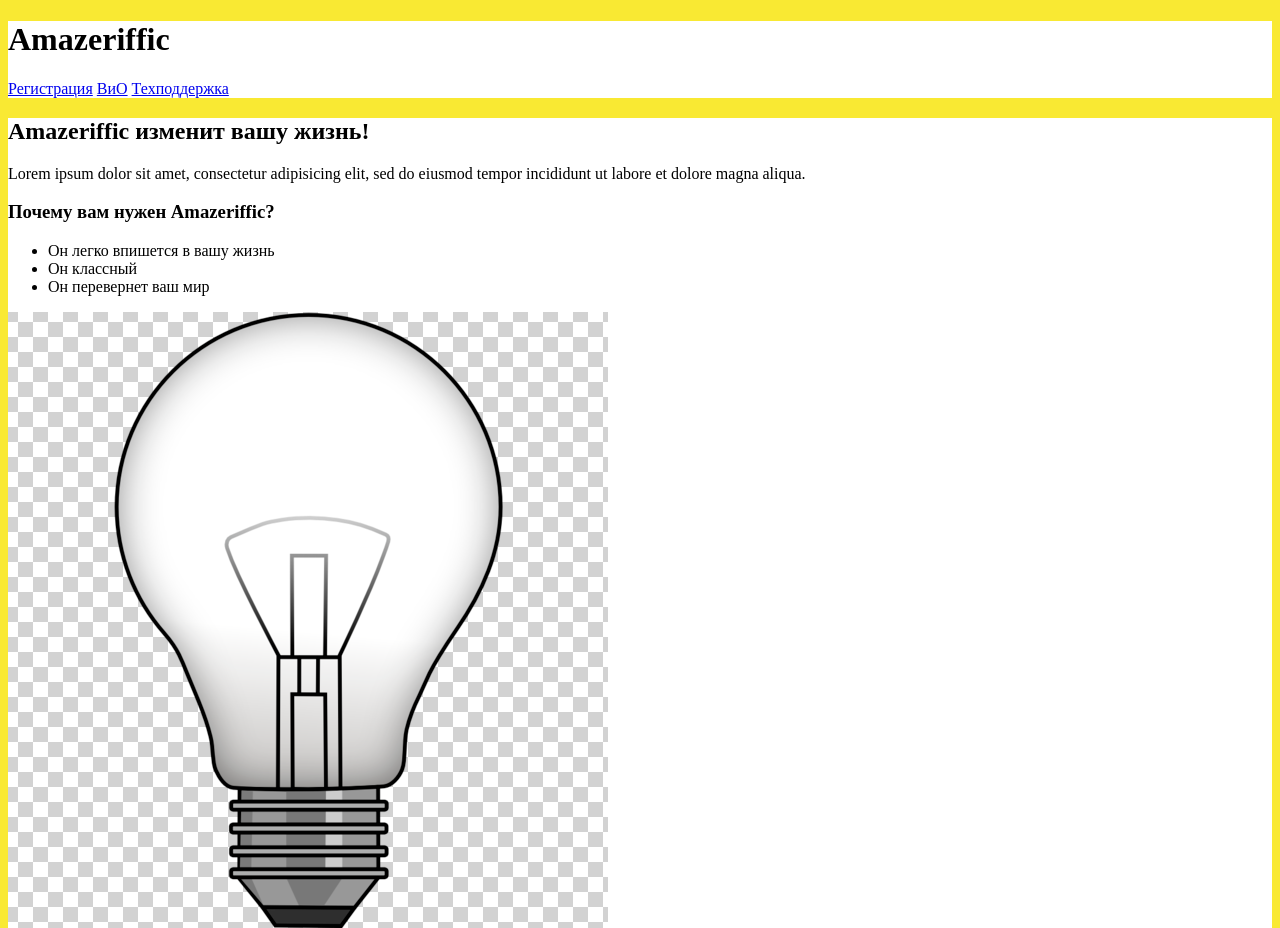
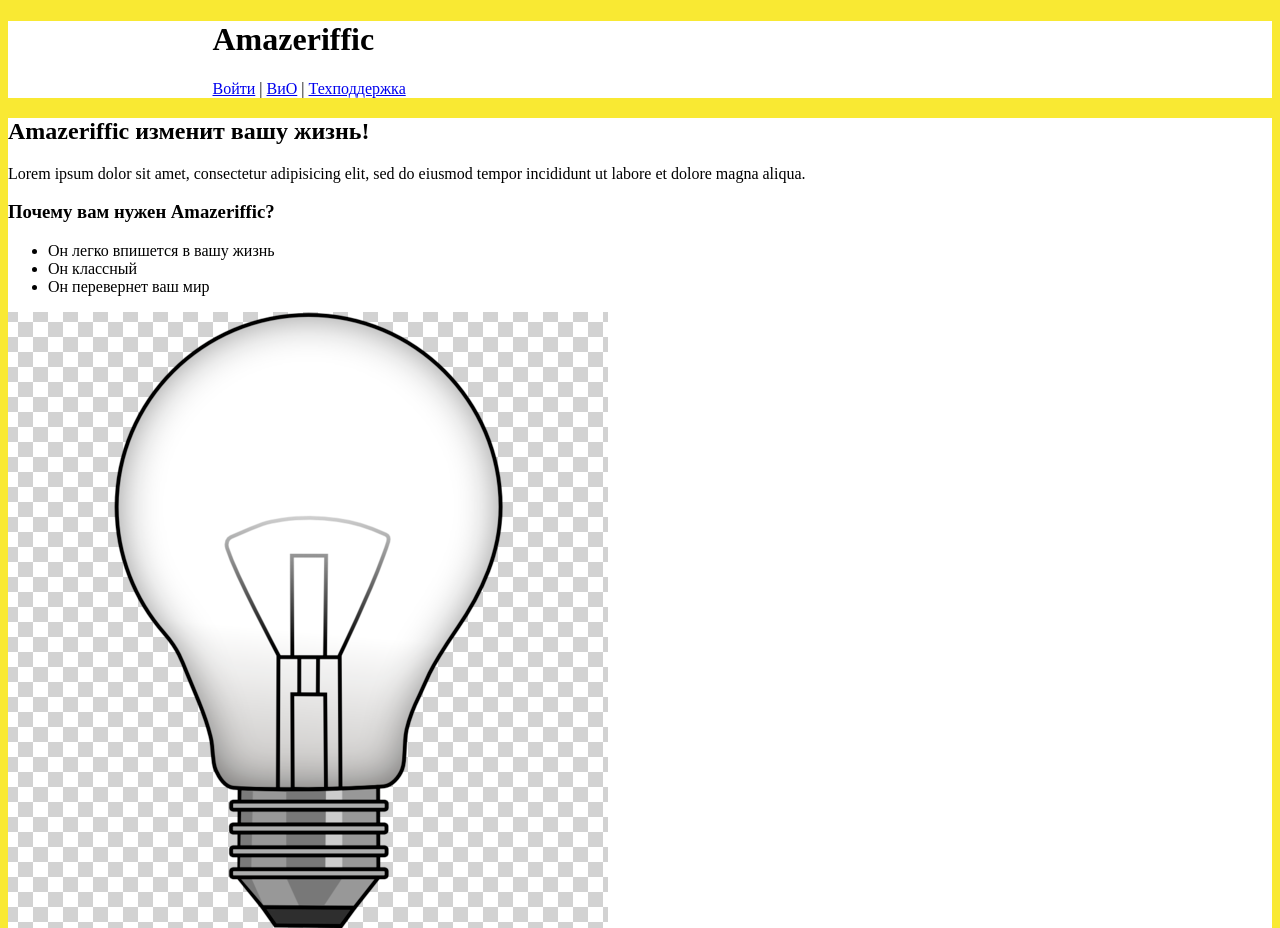
Before and after one commit to Destg1n/WEB, a plain HTML site: page main.html in a window 1280 px wide. Shown: the top 928 px of the page. Drawn offline with Linux system fonts and the light colour scheme.

Commit message:
Добавил класс container и изменил стили

```diff
--- a/main.html
+++ b/main.html
@@ -7,12 +7,14 @@
 </head>
 <body>
 <header>
+<div class="container">
 <h1>Amazeriffic</h1>
 <nav>
-<a href="#">Регистрация</a>
-<a href="#">ВиО</a>
+<a href="#">Войти</a> |
+<a href="#">ВиО</a> |
 <a href="#">Техподдержка</a>
 </nav>
+</div>
 </header>
 <main>
 <h2>Amazeriffic изменит вашу жизнь!</h2>
--- a/style.css
+++ b/style.css
@@ -1,11 +1,12 @@
-header, main, footer {
-min-width: 855px;
-}
 body {
 background: #f9e933;
 }
 header, main, footer {
 min-width: 855px;
+}
+header .container, main .container, footer .container {
+max-width: 855px;
+margin: auto;
 }
 header {
 background: white;
```
